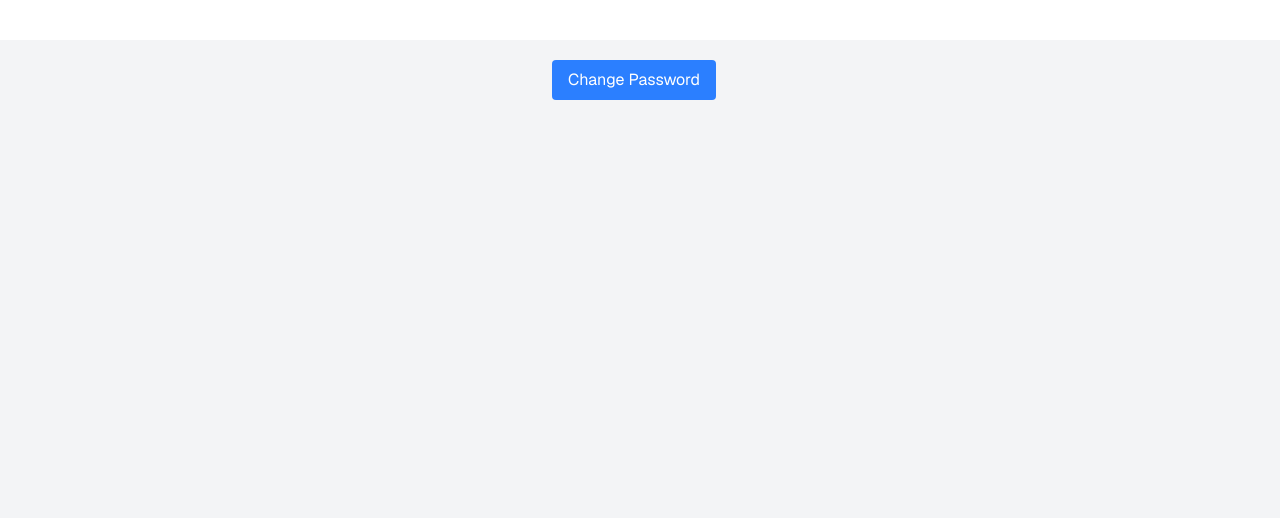
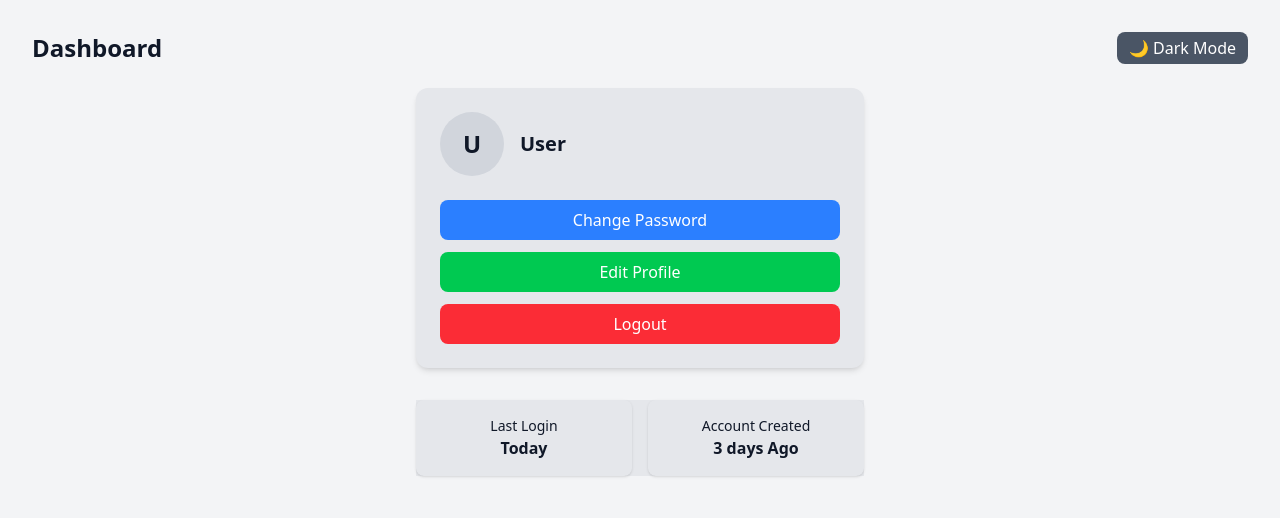
Before and after one commit to m-faisal930/Auth-Module, a Next.js app: page / in a window 1280 px wide. Shown: the top 518 px of the page. Built offline with nearby package versions, Linux system fonts and the light colour scheme; no server answers.

Commit message:
UPDATED: dashboard ui

```diff
--- a/app/page.tsx
+++ b/app/page.tsx
@@ -1,54 +1,85 @@
+
 "use client";
 
-
-
-
 import { useAuth } from "@/context/AuthContext";
-import { toast, Bounce } from 'react-toastify';
+import { toast, Bounce } from "react-toastify";
 import Link from "next/link";
+import { useTheme } from "@/context/ThemeContext";
 
 export default function Home() {
   const { logout, user } = useAuth();
+  const { darkMode, toggleDarkMode } = useTheme();
 
   async function handleLogout() {
-
     await logout();
-    toast.success('Logged out  successfully!', {
+    toast.success("Logged out successfully!", {
       position: "top-right",
-      autoClose: 5000,
-      hideProgressBar: false,
-      closeOnClick: false,
-      pauseOnHover: true,
-      draggable: true,
-      progress: undefined,
+      autoClose: 4000,
       theme: "light",
       transition: Bounce,
     });
+  }
 
-  }
   return (
-    <div className="font-sans text-center mt-10 min-h-screen bg-gray-100 p-5">
-      <button className="bg-blue-500 text-white px-4 py-2 rounded mb-5 mr-3 ">
-        <Link href="/change-password">Change Password</Link>
-      </button>
+    <div className={`${darkMode ? "bg-gray-900 text-white" : "bg-gray-100 text-gray-900"} min-h-screen p-8`}>
 
-      {user &&
+      <div className="flex justify-between items-center mb-6">
+        <h1 className="text-2xl font-bold">Dashboard</h1>
+        <button
+          onClick={() => toggleDarkMode()}
+          className="bg-gray-600 text-white px-3 py-1 rounded-lg hover:bg-gray-700"
+        >
+          {darkMode ? "☀️ Light Mode" : "🌙 Dark Mode"}
+        </button>
+      </div>
 
-        <button onClick={handleLogout} className="bg-blue-500 text-white px-4 py-2 rounded mb-5">
-          Logout
-        </button>
-      }
-      {user &&
+      <div className={`max-w-md mx-auto shadow-md rounded-xl p-6 ${darkMode ? "bg-gray-800 text-white" : "bg-gray-200 text-gray-900"} `}>
+        <div className="flex items-center space-x-4">
 
-        <h2 className="text-gray-800 font-bold">Authontication App</h2>
-      }
-
-      {
-        user &&
-        <p className="text-gray-500">{user?.email}, welcome!</p>
-      }
+          <div className="w-16 h-16 rounded-full bg-gray-300 flex items-center justify-center text-2xl font-bold">
+            {user?.username?.charAt(0).toUpperCase() || "U"}
+          </div>
 
 
+          <div>
+            <h2 className={`text-xl font-semibold ${darkMode ? "text-white": "text-gray-900"}`}>{user?.username || "User"}</h2>
+            <p className="text-gray-500 dark:text-gray-400">{user?.email}</p>
+          </div>
+        </div>
+
+        <div className="mt-6 flex flex-col gap-3">
+          <Link
+            href="/change-password"
+            className="bg-blue-500 text-white px-4 py-2 rounded-lg text-center hover:bg-blue-600"
+          >
+            Change Password
+          </Link>
+          <Link
+            href="/profile"
+            className="bg-green-500 text-white px-4 py-2 rounded-lg text-center hover:bg-green-600"
+          >
+            Edit Profile
+          </Link>
+          <button
+            onClick={handleLogout}
+            className="bg-red-500 text-white px-4 py-2 rounded-lg hover:bg-red-600"
+          >
+            Logout
+          </button>
+        </div>
+      </div>
+
+
+      <div className={`max-w-md mx-auto mt-8 grid grid-cols-2 gap-4 ${darkMode ? "bg-gray-800 text-white" : "bg-gray-200 text-gray-900"}`}>
+        <div className="p-4 rounded-lg shadow text-center ">
+          <p className="text-sm ">Last Login</p>
+          <p className="font-bold">Today</p>
+        </div>
+        <div className="p-4 rounded-lg shadow text-center ">
+          <p className="text-sm ">Account Created</p>
+          <p className="font-bold">3 days Ago</p>
+        </div>
+      </div>
     </div>
   );
 }
```
